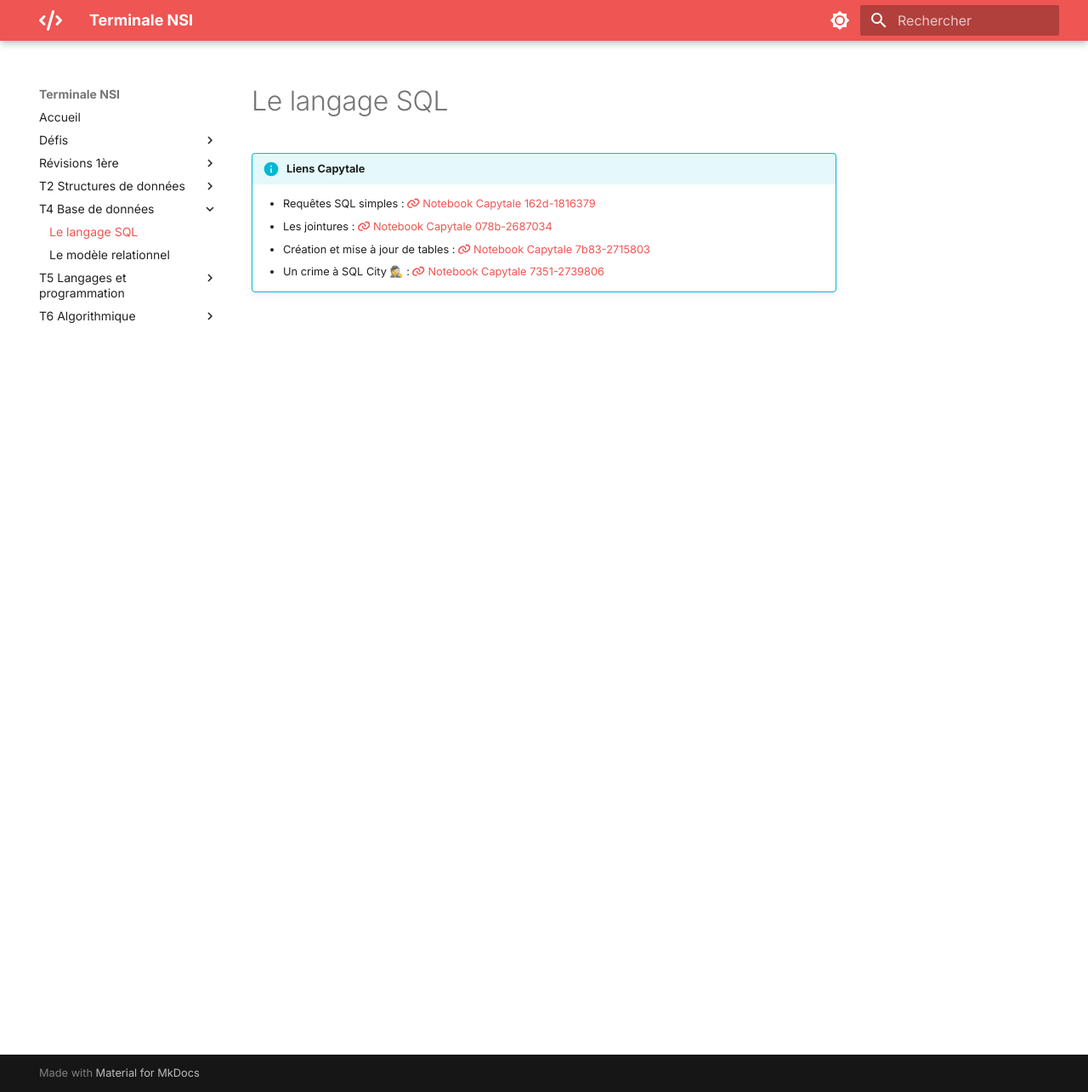
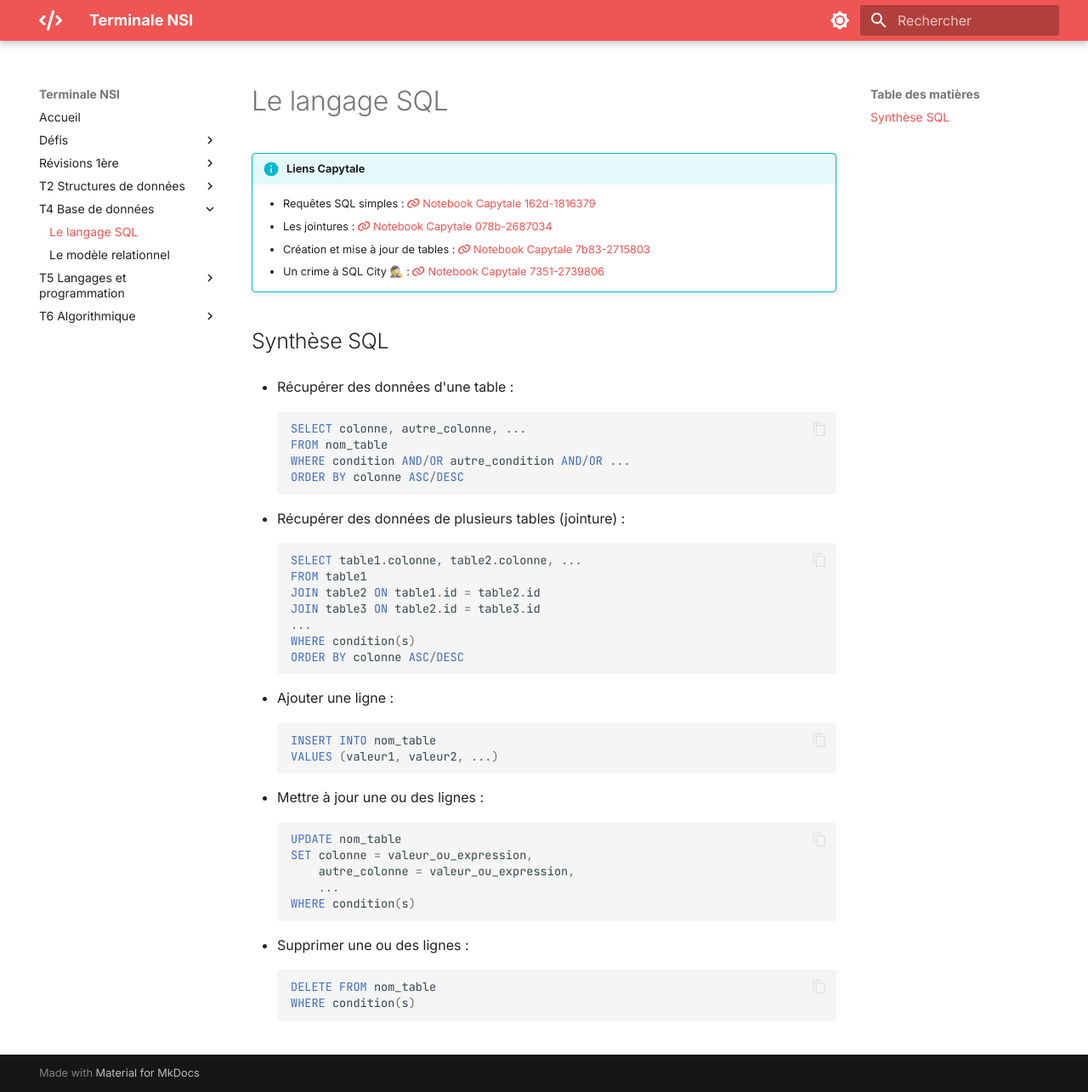
Before and after one commit to ArthurRouquan/TNSI, an MkDocs documentation site: the page built from docs/T4 Base de données/1sql.md, in a window 1280 px wide and 1285 px high. Shown: the whole window at 85% size. Built offline with MkDocs 1.6.1 and Material for MkDocs 9.7.7, drawn with Linux system fonts in a browser that asks for light colours.

Commit message:
synthèse

````diff
--- a/docs/T4 Base de données/1sql.md
+++ b/docs/T4 Base de données/1sql.md
@@ -5,3 +5,51 @@
     * Les jointures : [:fontawesome-solid-link: Notebook Capytale 078b-2687034](https://capytale2.ac-paris.fr/web/c/078b-2687034)
     * Création et mise à jour de tables : [:fontawesome-solid-link: Notebook Capytale 7b83-2715803](https://capytale2.ac-paris.fr/web/c/7b83-2715803)
     * Un crime à SQL City 🕵️ : [:fontawesome-solid-link: Notebook Capytale 7351-2739806](https://capytale2.ac-paris.fr/web/c/7351-2739806)
+
+
+## Synthèse SQL
+
+* Récupérer des données d'une table :
+
+    ```sql
+    SELECT colonne, autre_colonne, ...
+    FROM nom_table
+    WHERE condition AND/OR autre_condition AND/OR ...
+    ORDER BY colonne ASC/DESC
+    ```
+
+* Récupérer des données de plusieurs tables (jointure) :
+
+    ```sql
+    SELECT table1.colonne, table2.colonne, ...
+    FROM table1
+    JOIN table2 ON table1.id = table2.id
+    JOIN table3 ON table2.id = table3.id
+    ...
+    WHERE condition(s)
+    ORDER BY colonne ASC/DESC
+    ```
+
+* Ajouter une ligne :
+
+    ```sql
+    INSERT INTO nom_table
+    VALUES (valeur1, valeur2, ...)
+    ```
+
+* Mettre à jour une ou des lignes :
+
+    ```sql
+    UPDATE nom_table
+    SET colonne = valeur_ou_expression,
+        autre_colonne = valeur_ou_expression,
+        ...
+    WHERE condition(s)
+    ```
+
+* Supprimer une ou des lignes :
+
+    ```sql
+    DELETE FROM nom_table
+    WHERE condition(s)
+    ```
````
